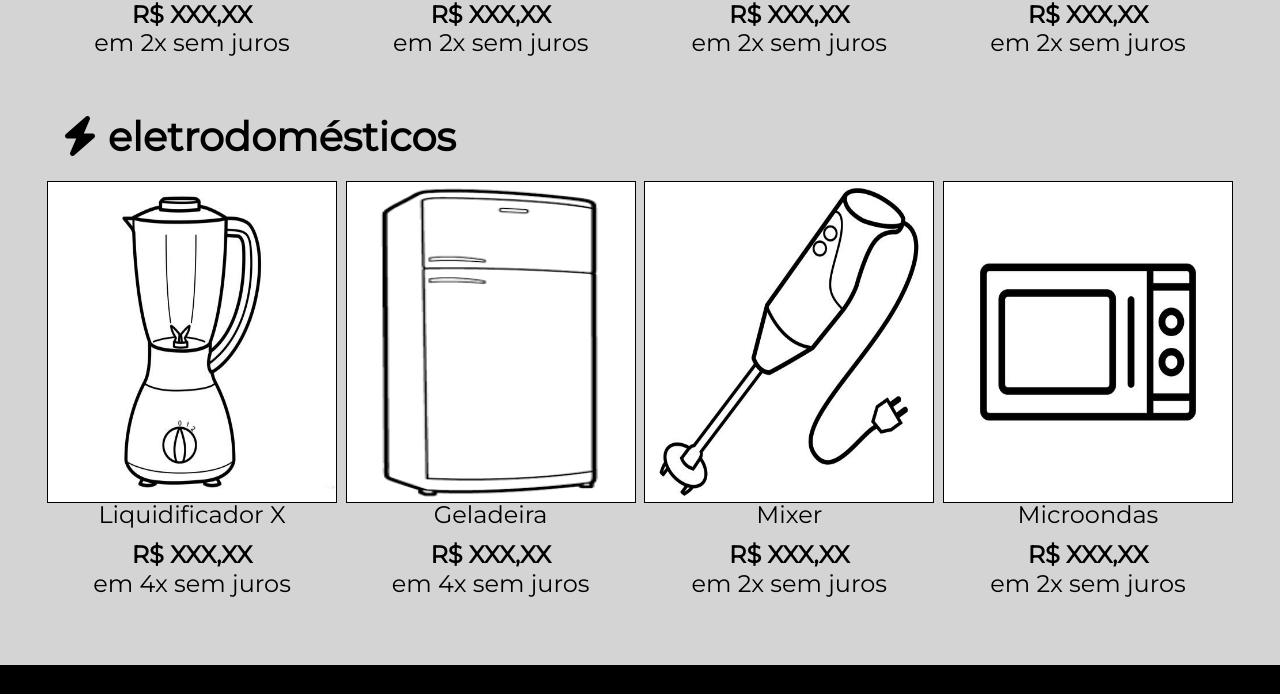
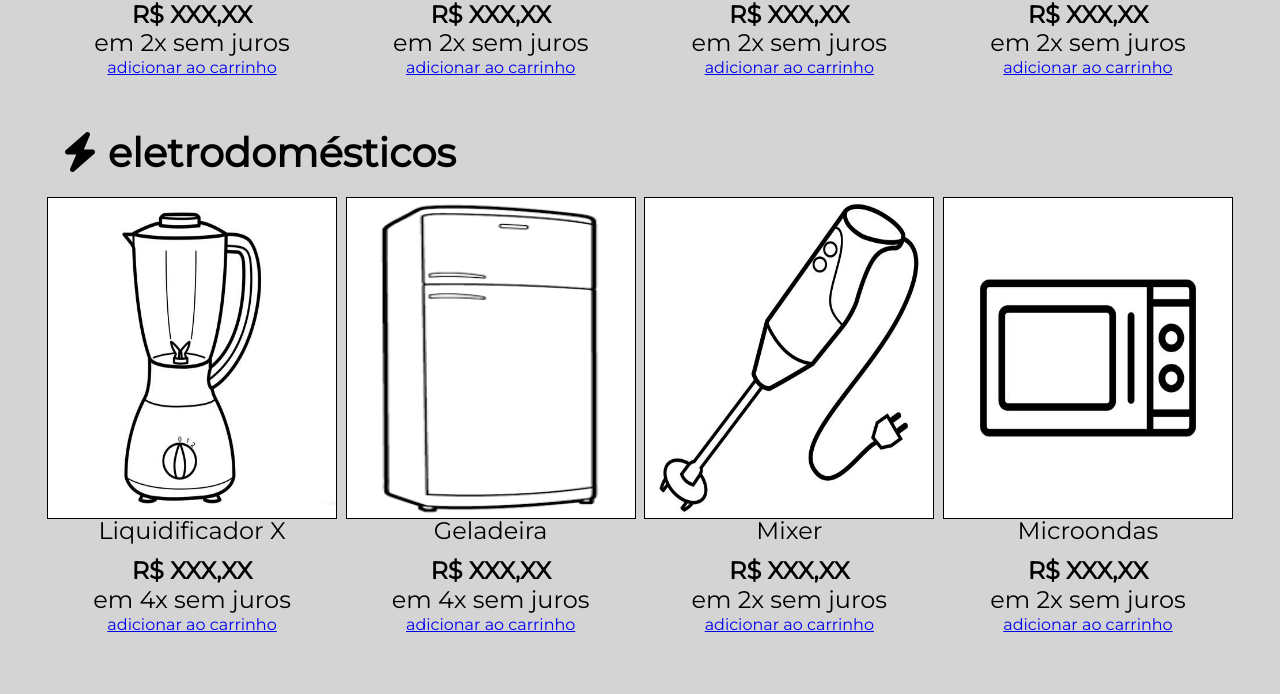
Before and after one commit to alexcsales/Sundries-store, a plain HTML site: page index.html in a window 1280 px wide. Shown: the part 1007-1701 px from the top of the page. Drawn offline with Linux system fonts and the light colour scheme.

Commit message:
Added: structure to add to cart.

```diff
--- a/index.html
+++ b/index.html
@@ -54,24 +54,28 @@
           <h2 class="produtos__texto">Camiseta X</h2>
           <span class="produtos__texto preco">R$ XXX,XX</span>
           <p class="produtos__texto">em 2x sem juros</p>
+          <a class="produtos__adicionar" key="0" href="##">adicionar ao carrinho</a>
         </li>
         <li class="produtos">
           <img src="img/calça.jpg" alt="" class="produtos__imagem">
           <h2 class="produtos__texto">Calça X</h2>
           <span class="produtos__texto preco">R$ XXX,XX</span>
           <p class="produtos__texto">em 2x sem juros</p>
+          <a class="produtos__adicionar" key="1" href="##">adicionar ao carrinho</a>
         </li>
         <li class="produtos">
           <img src="img/tenis.jpg" alt="" class="produtos__imagem">
           <h2 class="produtos__texto">Tenis X</h2>
           <span class="produtos__texto preco">R$ XXX,XX</span>
           <p class="produtos__texto">em 2x sem juros</p>
+          <a class="produtos__adicionar" key="2" href="##">adicionar ao carrinho</a>
         </li>
         <li class="produtos">
           <img src="img/bone.jpg" alt="" class="produtos__imagem">
           <h2 class="produtos__texto">Boné X</h2>
           <span class="produtos__texto preco">R$ XXX,XX</span>
           <p class="produtos__texto">em 2x sem juros</p>
+          <a class="produtos__adicionar" key="3" href="##">adicionar ao carrinho</a>
         </li>
       </ul>
     </section>
@@ -83,24 +87,28 @@
           <h2 class="produtos__titulo">Liquidificador X</h2>
           <span class="produtos__texto preco">R$ XXX,XX</span>
           <p class="produtos__texto">em 4x sem juros</p>
+          <a class="produtos__adicionar" key="4" href="##">adicionar ao carrinho</a>
         </li>
         <li class="produtos">
           <img src="img/geladeira.png" alt="geladeira" class="produtos__imagem">
           <h2 class="produtos__titulo">Geladeira</h2>
           <span class="produtos__texto preco">R$ XXX,XX</span>
           <p class="produtos__texto">em 4x sem juros</p>
+          <a class="produtos__adicionar" key="5" href="##">adicionar ao carrinho</a>
         </li>
         <li class="produtos">
           <img src="img/mixer.jpg" alt="" class="produtos__imagem">
           <h2 class="produtos__titulo">Mixer</h2>
           <span class="produtos__texto preco">R$ XXX,XX</span>
           <p class="produtos__texto">em 2x sem juros</p>
+          <a class="produtos__adicionar" key="6" href="##">adicionar ao carrinho</a>
         </li>
         <li class="produtos">
           <img src="img/microondas.jpg" alt="" class="produtos__imagem">
           <h2 class="produtos__titulo">Microondas</h2>
           <span class="produtos__texto preco">R$ XXX,XX</span>
           <p class="produtos__texto">em 2x sem juros</p>
+          <a class="produtos__adicionar" key="7" href="##">adicionar ao carrinho</a>
         </li>
       </ul>
     </section>
```
